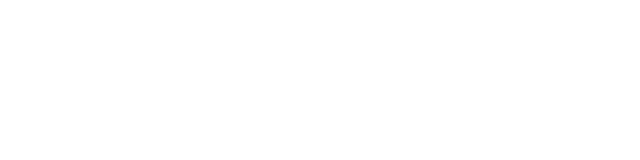
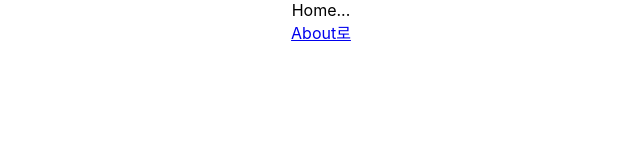
Before and after one commit to skandla2002/todo-all-web, a React app: page /Home in a window 1280 px wide. Shown: the top 160 px of the page, without its empty margins (319-959 px from the left). Built offline with nearby package versions, Linux system fonts and the light colour scheme.

Commit message:
리엑트 라우트 설정

```diff
--- a/src/App.js
+++ b/src/App.js
@@ -5,6 +5,8 @@ import React, {Component} from "react";
 import CounterContainer from "./container/CounterContainer";
 import Login from './components/Login';
 import { Link, Route, BrowserRouter as Router } from 'react-router-dom';
+import About from './components/About';
+import Home from './components/Home';
 // import Counter from './components/Counter';
 import "./App.css";
 
@@ -13,8 +15,10 @@ class App extends Component {
       return (
       <Router>
         <div className="App">
-            <Route exact path="/" component={Login}></Route>
-            <Route exact path="/counter" component={CounterContainer}></Route>
+            <Route exact="true" path="/" component={Login}></Route>
+            <Route path={["/About", "/info"]} component={About}></Route>
+            <Route path="/Home" component={Home}></Route>
+            <Route exact="true" path="/counter" component={CounterContainer}></Route>
             {/* <Link to="/">{CounterContainer}</Link>
             <Link to="/Login">{Login}</Link>         */}
         </div>
--- /dev/null
+++ b/src/components/About.js
@@ -0,0 +1,13 @@
+import React from 'react';
+import {Link} from 'react-router-dom';
+
+const About = () => {
+    return (
+        <div>
+            <div>About...</div>
+            <Link to="/home">Home으로</Link>
+        </div>
+    )
+};
+
+export default About;
--- /dev/null
+++ b/src/components/Home.js
@@ -0,0 +1,13 @@
+import React from 'react';
+import {Link} from 'react-router-dom';
+
+const Home = () => {
+    return (
+        <div>
+            <div>Home...</div>
+            <Link to="/About">About로</Link>
+        </div>
+    )
+}
+
+export default Home;
```
